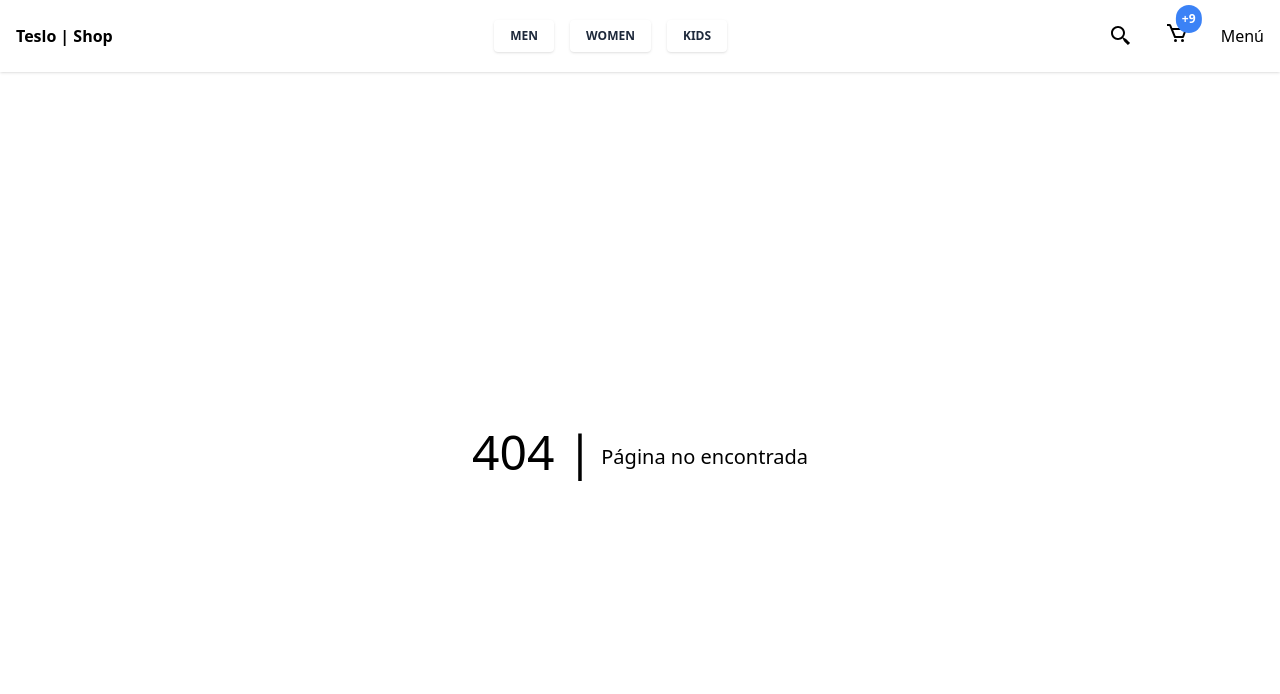
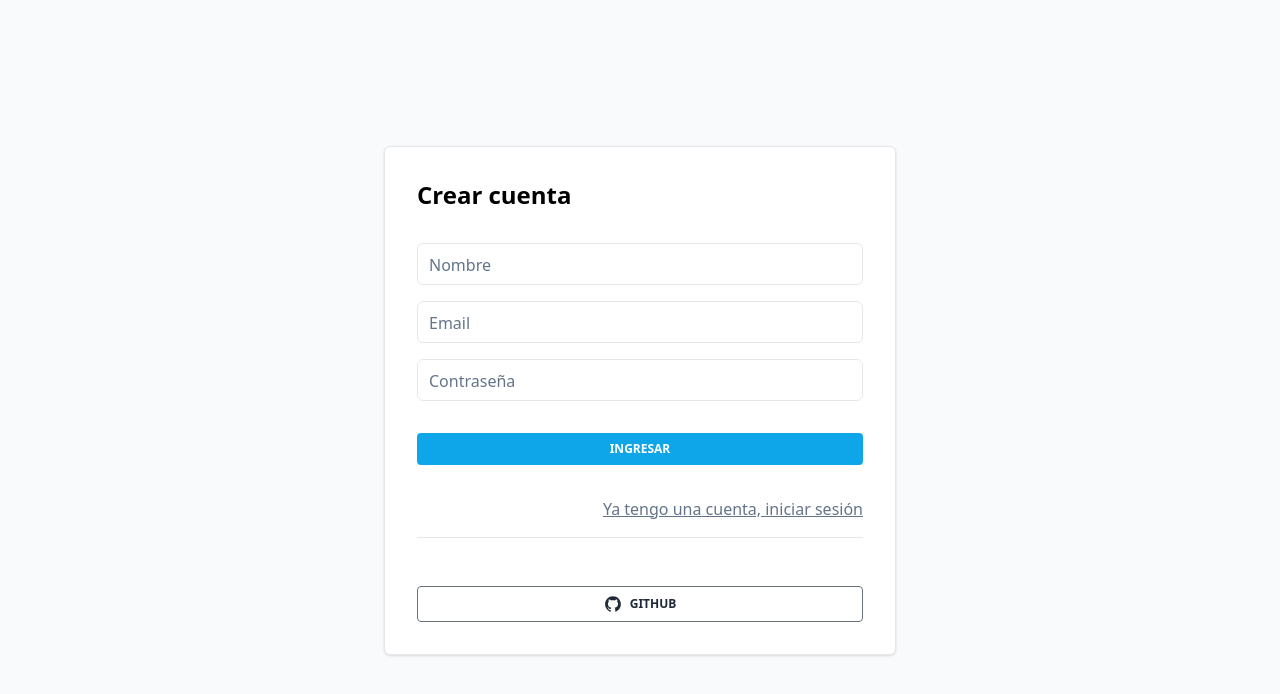
Before and after one commit to Copca/next-teslo-shop, a Next.js app: page /auth/register in a window 1280 px wide. Before the commit this address had no page. Shown: the top 694 px of the page. Built offline with nearby package versions, Linux system fonts and the light colour scheme; what tw-elements would draw is missing.

Commit message:
registerPage

```diff
--- /dev/null
+++ b/pages/auth/register.tsx
@@ -0,0 +1,65 @@
+import { FormEvent } from 'react';
+import { NextPage } from 'next';
+import Link from 'next/link';
+import { AiFillGithub } from 'react-icons/ai';
+
+import { AuthLayout } from '../../components/layouts';
+import { InputLogin } from '../../components/ui';
+
+const RegisterPage: NextPage = () => {
+	const onSubmitForm = (e: FormEvent<HTMLFormElement>) => {
+		e.preventDefault();
+	};
+
+	return (
+		<AuthLayout tittle={'Crear cuenta'}>
+			<div className='container'>
+				<div className='max-w-lg mx-auto bg-white border shadow rounded-md p-8'>
+					<h1 className='text-2xl font-bold mb-8'>Crear cuenta</h1>
+
+					<form onSubmit={onSubmitForm}>
+						<InputLogin type='text' labelText='Nombre' className='mb-4' />
+						<InputLogin type='email' labelText='Email' className='mb-4' />
+						<InputLogin
+							type='password'
+							labelText='Contraseña'
+							className='mb-4'
+						/>
+
+						<button
+							type='submit'
+							className=' btn bg-sky-500 hover:bg-sky-600 w-full my-8'
+							data-mdb-ripple='true'
+							data-mdb-ripple-color='light'
+						>
+							Ingresar
+						</button>
+
+						<div className='flex justify-end'>
+							<Link
+								href={'/auth/login'}
+								className='underline text-slate-500 hover:text-slate-700 transition-colors'
+							>
+								Ya tengo una cuenta, iniciar sesión
+							</Link>
+						</div>
+
+						<hr className='my-4' />
+
+						<div className='flex justify-center'>
+							<button
+								className='btn text-gray-800 hover:bg-gray-100 border border-gray-500 gap-2 w-full mt-8'
+								data-mdb-ripple='true'
+								data-mdb-ripple-color='dark'
+							>
+								<AiFillGithub className='text-lg' /> GitHub
+							</button>
+						</div>
+					</form>
+				</div>
+			</div>
+		</AuthLayout>
+	);
+};
+
+export default RegisterPage;
```
